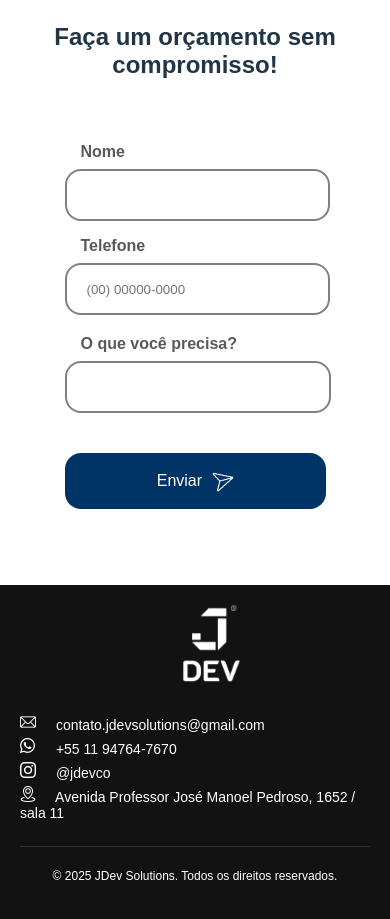
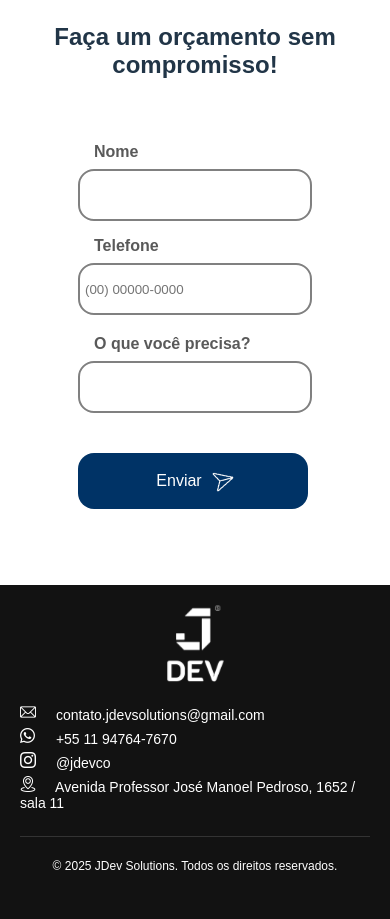
Before and after one commit to jdev-solutions/sitejdev, a React (Vite) app: page / in a window 390 px wide. Shown: the part 6700-7619 px from the top of the page. Built offline with nearby package versions, Linux system fonts and the light colour scheme.

Commit message:
correção do contato

```diff
--- a/src/componentes/Contato/styles.css
+++ b/src/componentes/Contato/styles.css
@@ -49,11 +49,11 @@ label{
   display: flex;
   gap: 1rem;
   input{
-    width: 30rem;
+    width: 32.5rem;
     height: 3rem;
     border-radius: 1rem;
     border: 2px solid gray;
-    padding: 0 60px 0 20px;
+    padding: 0 20px;
   }
 }
 .input-box-2 > button{
@@ -100,12 +100,13 @@ label{
     display: flex;
     flex-direction: column;
     border: none;
+    align-items: center;
+    justify-content: center;
   }
 
   .input-box-1 {
     display: flex;
     flex-direction: column;
-    padding-right: 40px;
   }
 
   .input-box-2 {
@@ -119,20 +120,22 @@ label{
   }
 
   .input-box-1 input {
-    width: 100%; /* Fazendo os inputs ficarem com largura total em telas pequenas */
+    width: 220px; /* Fazendo os inputs ficarem com largura total em telas pequenas */
     margin-bottom: 1rem; /* Espaço entre os inputs */
     margin: 0;
+    padding: 0 5px;
   }
 
   .input-box-2 input {
-    width: 70%; /* Tornando o input com largura total */
-    padding: 0 60px 0 20px;
+    width: 220px; /* Tornando o input com largura total */
+    padding: 0 5px;
   }
 
-  .input-box-2 > button {
-    width: 100%; /* Botão com largura total */
-    gap: .5rem;
-
+  .input-box-2 {
+   button {
+    width: 230px; /* Botão com largura total */
+    padding: 0 5px;
+  }
   }
 }
 
--- a/src/componentes/Footer/styles.css
+++ b/src/componentes/Footer/styles.css
@@ -16,8 +16,7 @@
 .footer-logo img {
   width:80px;
   height: 80px;
-  margin-bottom: 10px;
-  margin-right: 3rem;
+  margin-right: 5rem;
 }
 
 .footer-contact {
```
